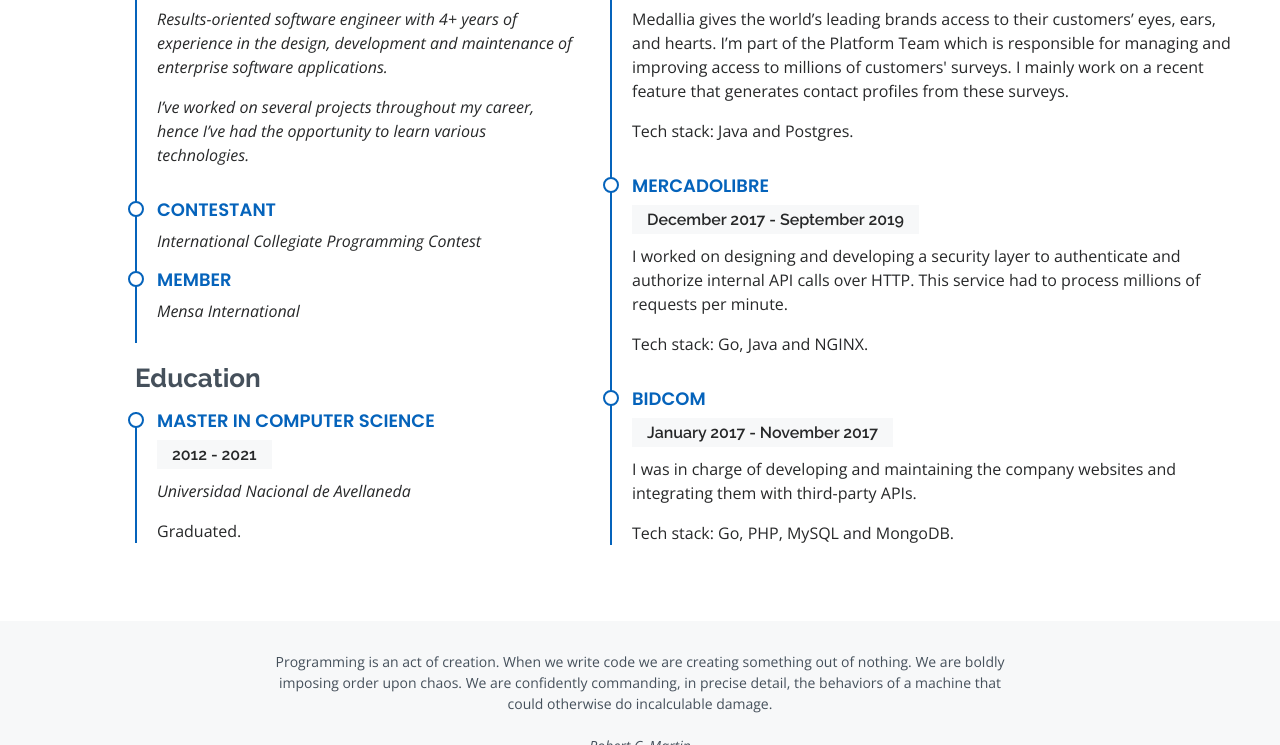
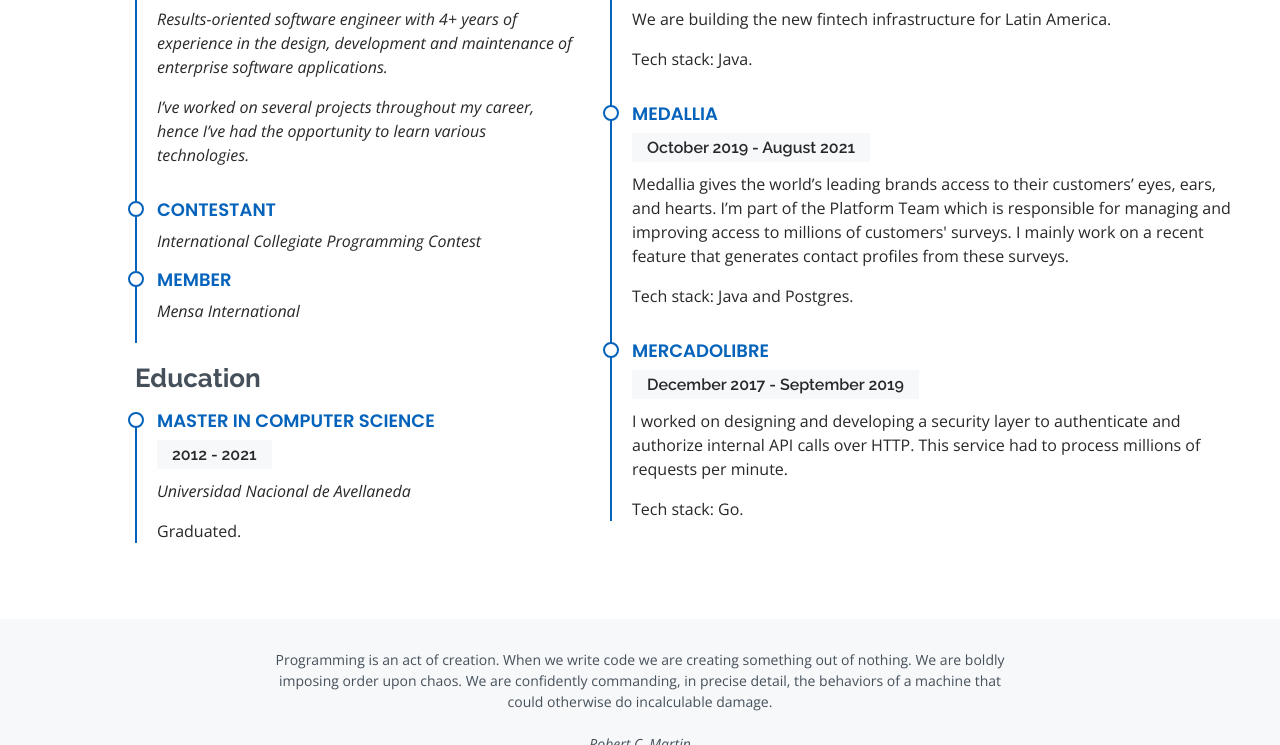
Before and after one commit to lozaeric/lozaeric.github.io, a plain HTML site: page index.html in a window 1280 px wide. Shown: the part 1098-1843 px from the top of the page. Drawn offline with nearby package versions, Linux system fonts and the light colour scheme.

Commit message:
updated job

```diff
--- a/index.html
+++ b/index.html
@@ -96,8 +96,16 @@
           <div class="col-lg-7">
             <h3 class="resume-title">Professional Experience</h3>
             <div class="resume-item">
+              <h4>Pomelo</h4>
+              <h5>August 2021 - Present</h5>
+              <p>
+                We are building the new fintech infrastructure for Latin America.
+              </p>
+              <p>Tech stack: Java.</p>
+            </div>
+            <div class="resume-item">
               <h4>Medallia</h4>
-              <h5>October 2019 - Present</h5>
+              <h5>October 2019 - August 2021</h5>
               <p>
                 Medallia gives the world’s leading brands access to their customers’ eyes, ears, and hearts.
 
@@ -111,15 +119,7 @@
               <p>
                 I worked on designing and developing a security layer to authenticate and authorize internal API calls over HTTP. This service had to process millions of requests per minute.
               </p>
-              <p>Tech stack: Go, Java and NGINX.</p>
-            </div>
-            <div class="resume-item">
-              <h4>Bidcom</h4>
-              <h5>January 2017 - November 2017</h5>
-              <p>
-                I was in charge of developing and maintaining the company websites and integrating them with third-party APIs.
-              </p>
-              <p>Tech stack: Go, PHP, MySQL and MongoDB.</p>
+              <p>Tech stack: Go.</p>
             </div>
           </div>
         </div>
```
